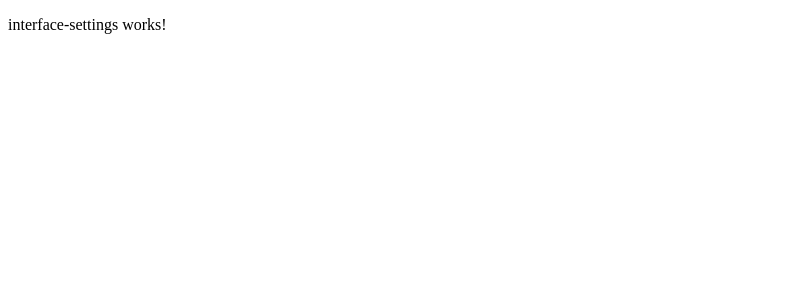
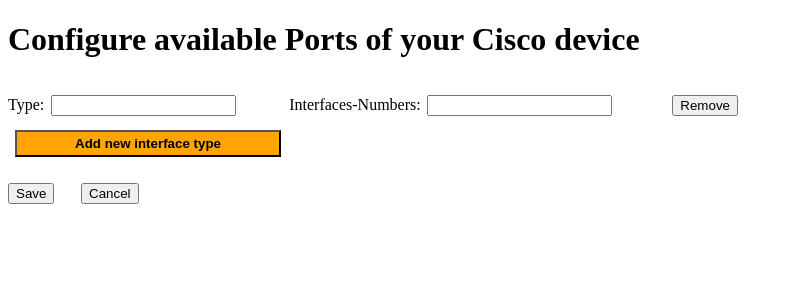
Before and after one commit to TheProgrammer21/ciscoGraphicalConfiguration, an Angular app: page /interfaceSettings in a window 1280 px wide. Shown: the top 300 px of the page, without its empty margins (0-793 px from the left). Built offline with nearby package versions, Linux system fonts and the light colour scheme.

Commit message:
Added basic structure for interface settings

```diff
--- a/src/app/interface-settings/interface-settings.component.html
+++ b/src/app/interface-settings/interface-settings.component.html
@@ -1 +1,11 @@
-<p>interface-settings works!</p>
+<h1>Configure available Ports of your Cisco device</h1>
+<div>
+    <p>Type:</p><input type="text">
+    <p>Interfaces-Numbers:</p><input pattern="\d+(-\d+)?(\/\d+(-\d+)?)+">
+    <button>Remove</button>
+</div>
+<button class="add">Add new interface type</button>
+<div>
+    <button class="control">Save</button>
+    <button class="control">Cancel</button>
+</div>
--- a/src/app/interface-settings/interface-settings.component.scss
+++ b/src/app/interface-settings/interface-settings.component.scss
@@ -0,0 +1,23 @@
+p{
+    display: inline-block;
+}
+
+input, button{
+    display: inline-block;
+    margin-right: 4em;
+    margin-left: 0.5em;
+}
+
+.add{
+    display: inline-block;
+    font-weight: bold;
+    background: orange;
+    height: 2em;
+    width: 20em;
+}
+
+.control{
+    margin:auto;
+    margin-top: 2em;
+    margin-right: 2em;
+}
```
Also changed, not shown: src/app/available-interfaces.service.ts (+10 -3 lines).
